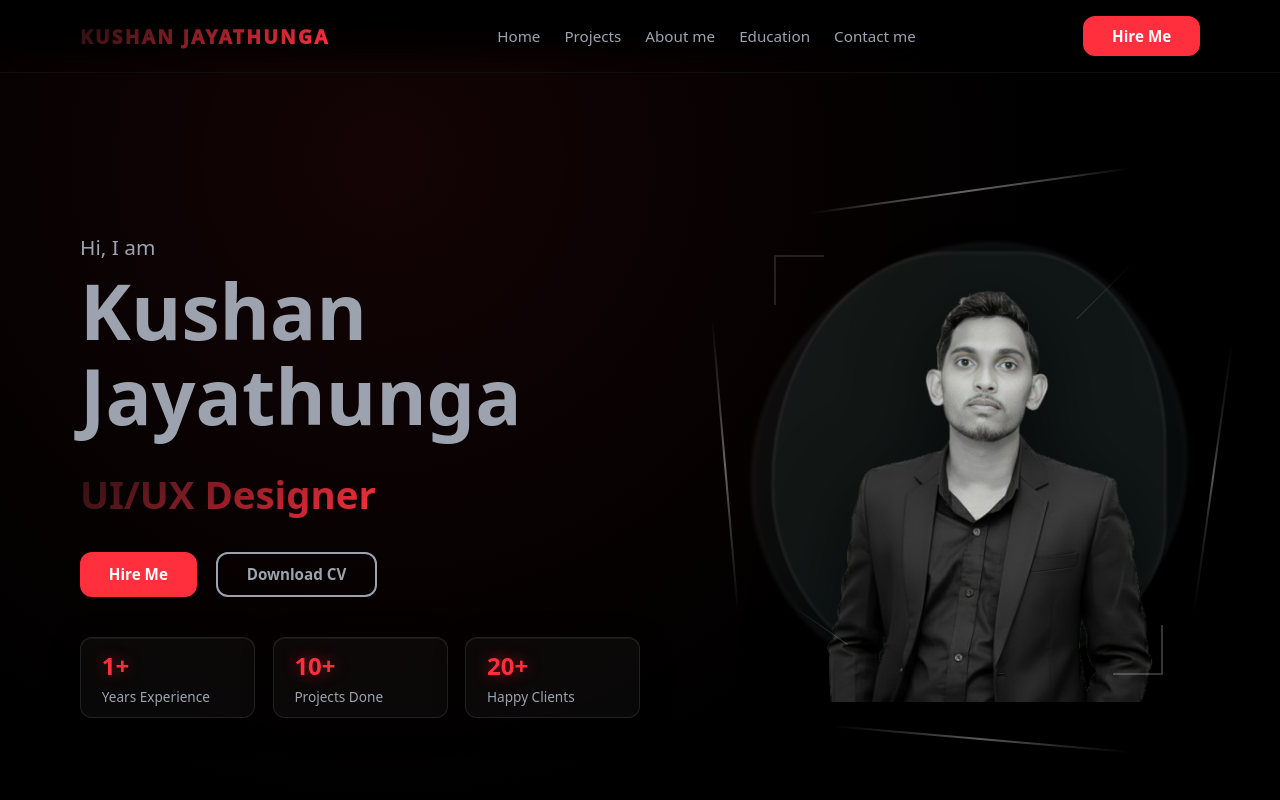
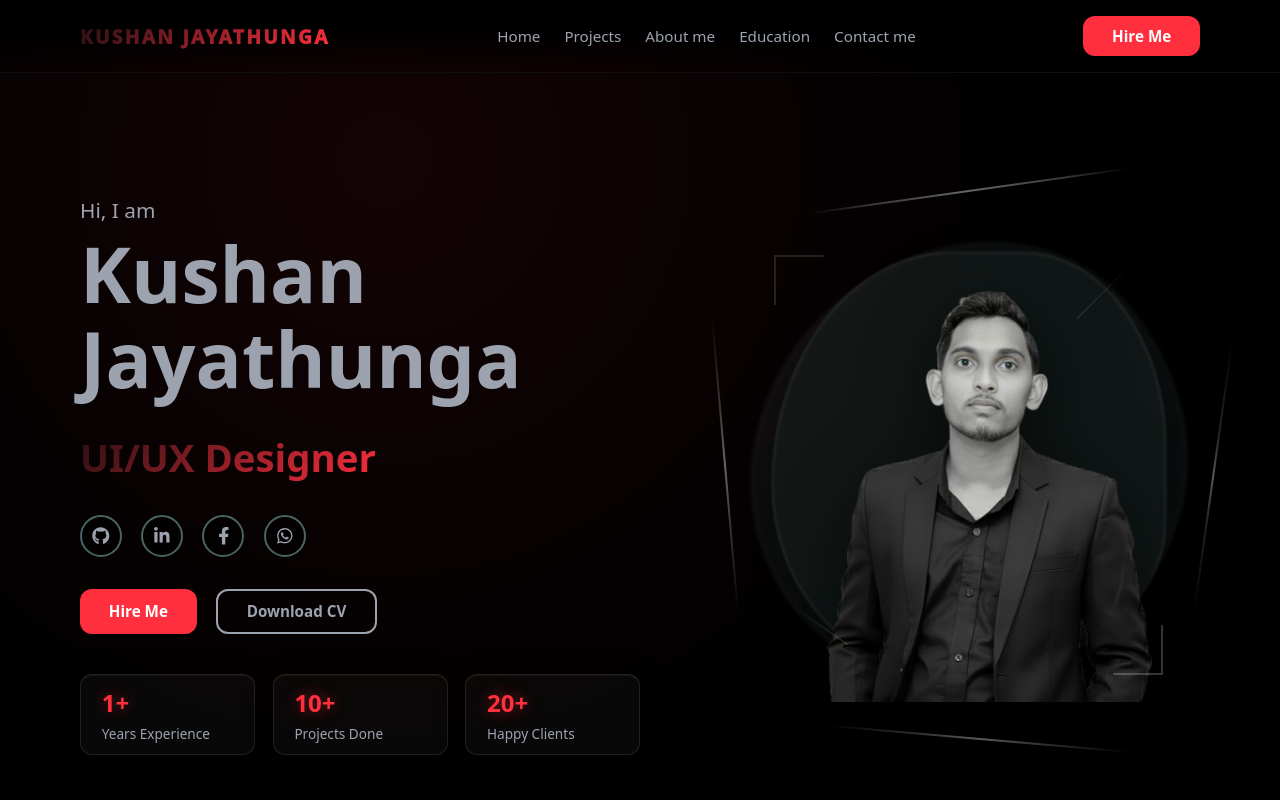
Before and after one commit to KushanDB/Kushan_Portfolio, a React (Create React App) app: page / in a window 1280 px wide. Shown: the top 800 px of the page. Built offline with nearby package versions, Linux system fonts and the light colour scheme.

Commit message:
Update Hero.jsx

```diff
--- a/src/components/Hero.jsx
+++ b/src/components/Hero.jsx
@@ -29,6 +29,37 @@ const Hero = () => {
             words={["Fullstack Developer", "UI/UX Designer", "Problem Solver"]}
           />
         </h2>
+
+        <div className="hero-social">
+          <a
+            href="https://github.com/KushanDB"
+            target="_blank"
+            rel="noreferrer"
+          >
+            <FaGithub />
+          </a>
+          <a
+            href="https://www.linkedin.com/in/kushan-jayathunga-665969302?lipi=urn%3Ali%3Apage%3Ad_flagship3_profile_view_base_contact_details%3BNfhfO%2FOcTQG4IMnlpiOELw%3D%3D"
+            target="_blank"
+            rel="noreferrer"
+          >
+            <FaLinkedinIn />
+          </a>
+          <a
+            href="https://www.facebook.com/bimsara.kushan"
+            target="_blank"
+            rel="noreferrer"
+          >
+            <FaFacebookF />
+          </a>
+          <a
+            href="https://wa.me/94765746005"
+            target="_blank"
+            rel="noreferrer"
+          >
+            <FaWhatsapp />
+          </a>
+        </div>
 
         <div className="hero-actions">
           <a href="#contact" className="btn btn-accent">
```
